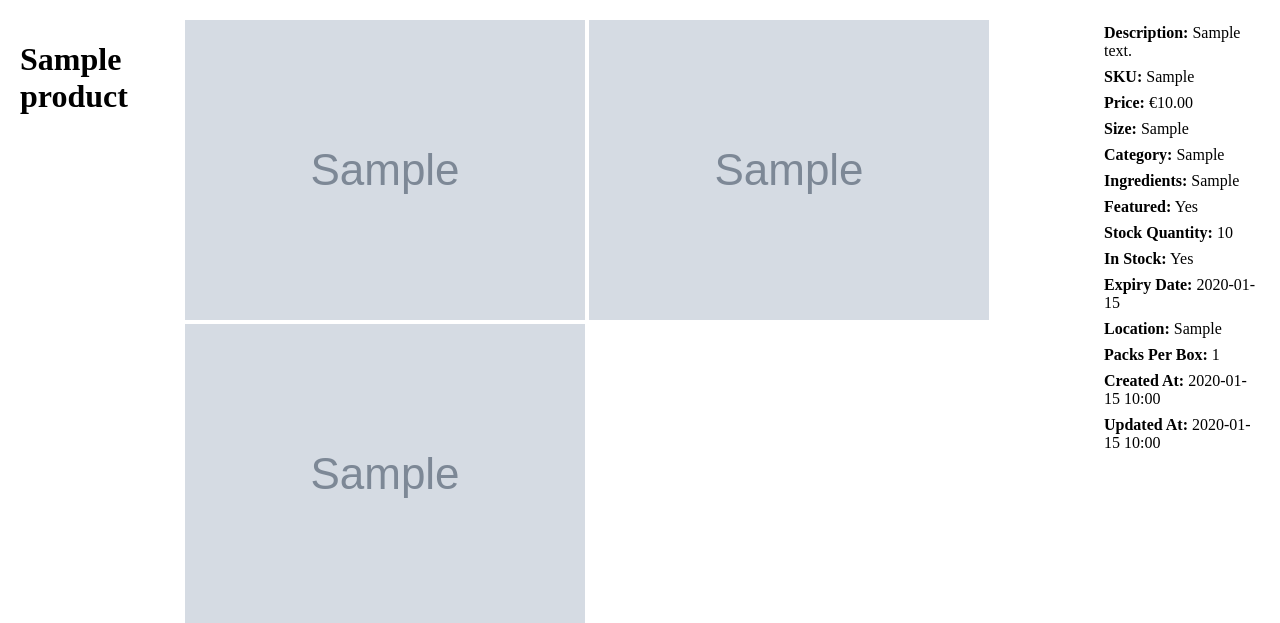
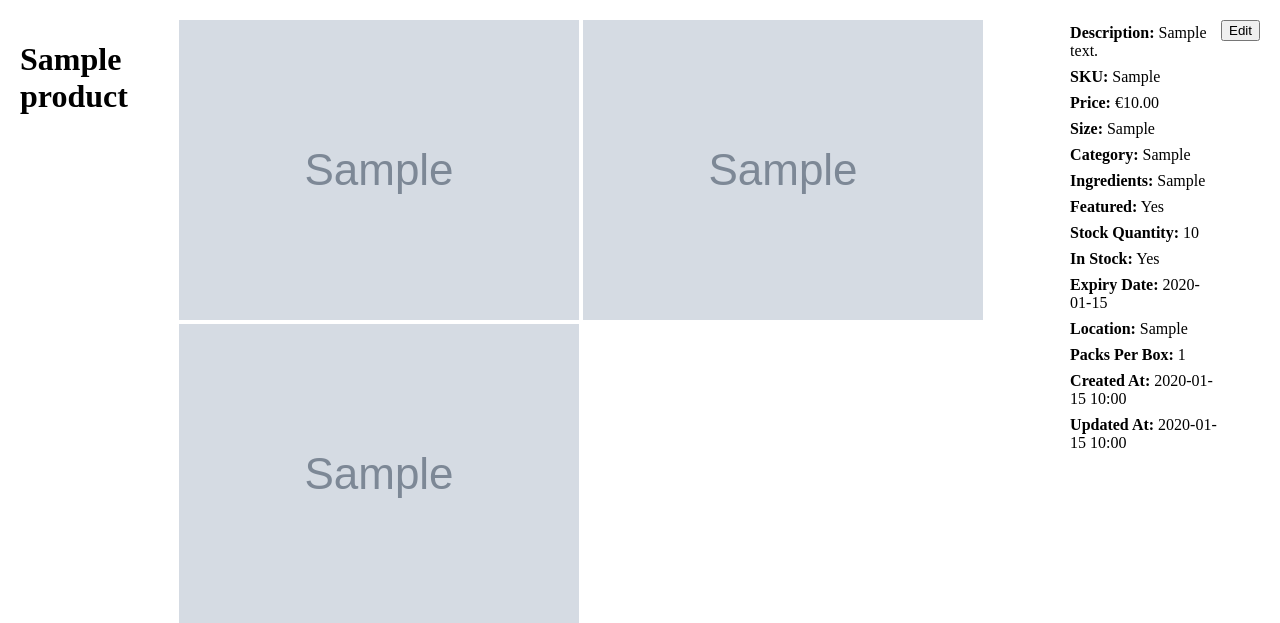
Before and after one commit to james-fitz86/pickle-polona, a Flask app: a page that uses templates/admin/product.html in a window 1280 px wide. Shown: the part 191-814 px from the top of the page. Run offline with Flask 3, Linux system fonts and the light colour scheme; the visitor is signed in with stand-in values (Sample User, id 1); tables that the repository leaves empty hold one stand-in row (values such as "Sample post"); grey boxes marked "Sample" are stand-in pictures.

Commit message:
added button link to edit the product

```diff
--- a/templates/admin/product.html
+++ b/templates/admin/product.html
@@ -32,5 +32,8 @@
         <p><strong>Created At:</strong> {{ product.created_at.strftime("%Y-%m-%d %H:%M") }}</p>
         <p><strong>Updated At:</strong> {{ product.updated_at.strftime("%Y-%m-%d %H:%M") }}</p>
     </div>
+    <a href="{{ url_for('admin.edit_product', product_sku=product.sku) }}">
+        <button type="button">Edit</button>
+    </a>
 </div>
 {% endblock %}
```
